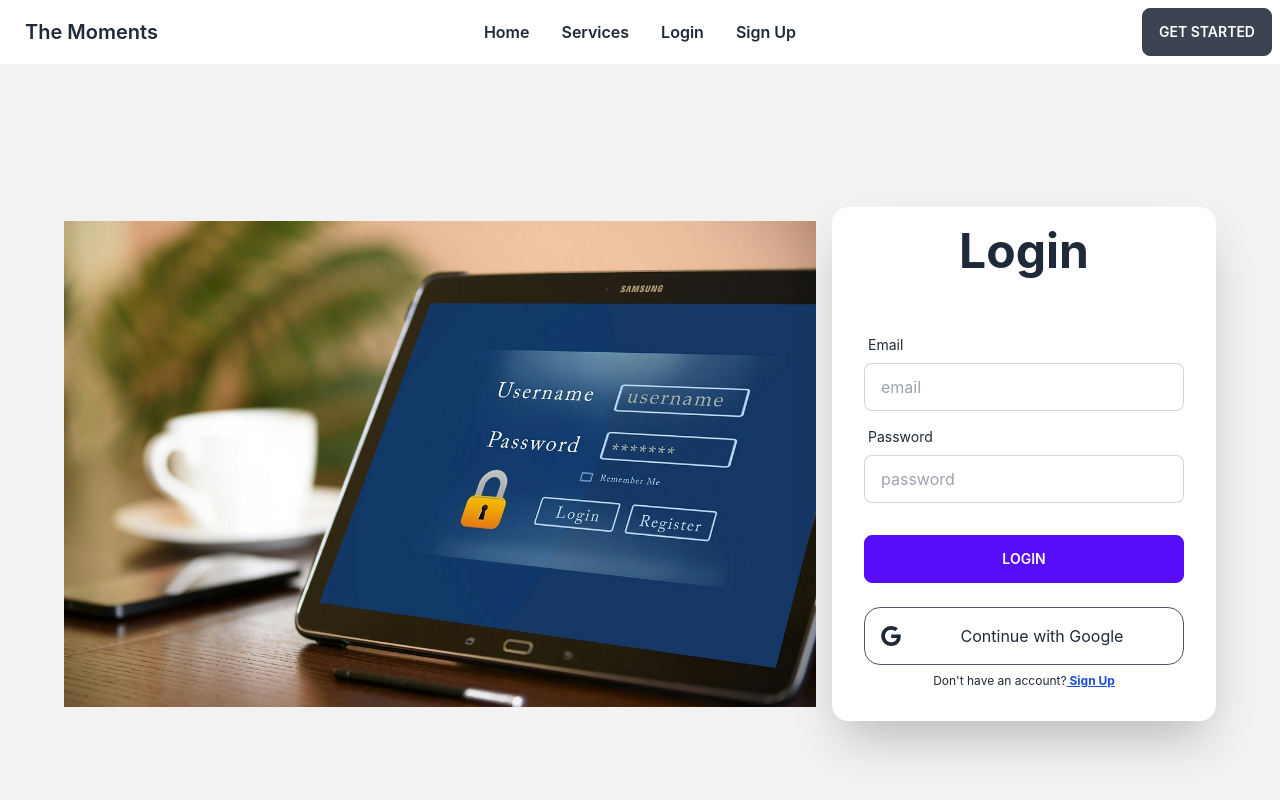
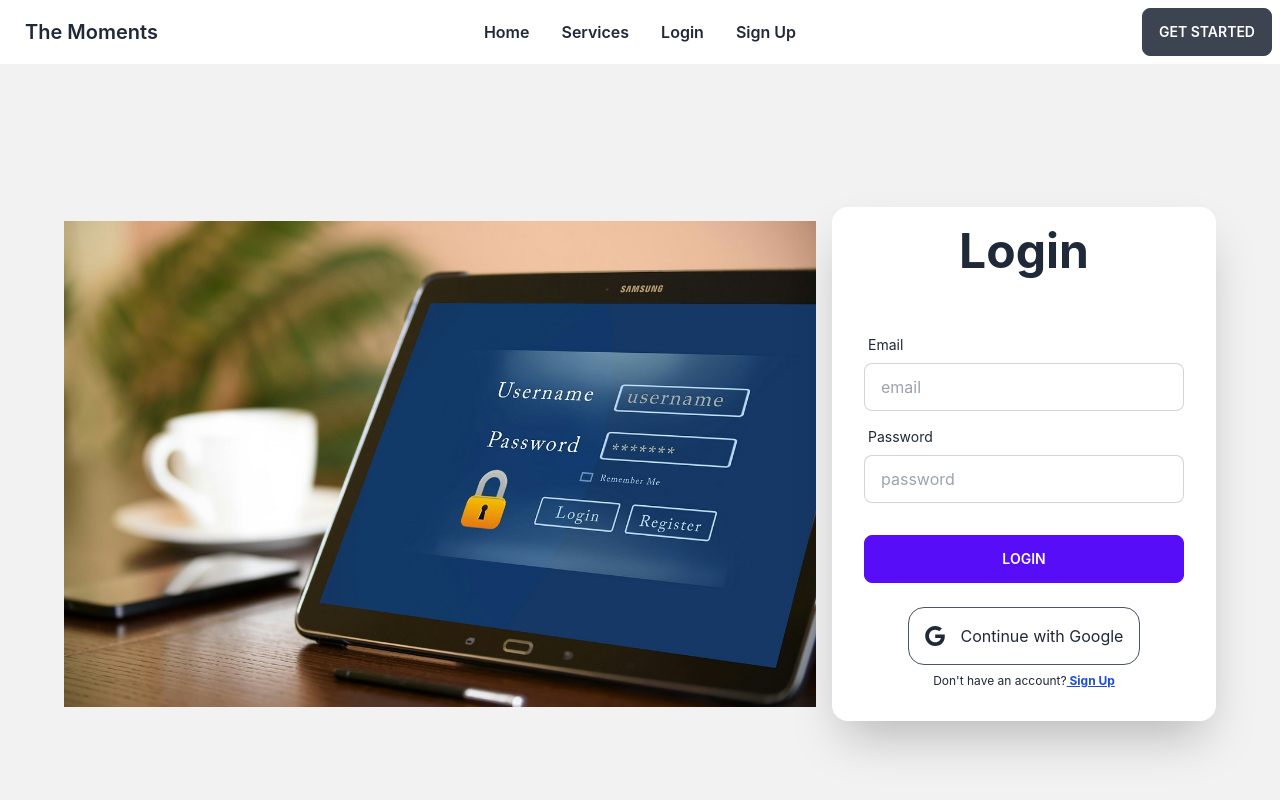
Before and after one commit to ShapnaAkter06/The-Moment-Client, a React (Create React App) app: page /login in a window 1280 px wide. Shown: the top 800 px of the page. Built offline with nearby package versions, Linux system fonts and the light colour scheme; no server answers.

Commit message:
added social authentication

```diff
--- a/src/Components/Login/Login.js
+++ b/src/Components/Login/Login.js
@@ -2,6 +2,7 @@ import React, { useContext } from 'react';
 import { Link } from 'react-router-dom';
 import login from '../../assets/login.jpg'
 import { AuthContext } from '../../Contexts/AuthProvider/AuthProvider';
+import SocialLogin from '../SocialLogin/SocialLogin';
 
 const Login = () => {
     const { logIn } = useContext(AuthContext);
@@ -50,12 +51,7 @@ const Login = () => {
                             <input className='btn btn-primary' type="submit" value="Login" />
                         </div>
                         <div className='flex justify-center'>
-                            <button aria-label="Login with Google" type="button" className="flex items-center justify-center p-4 w-full space-x-4 border rounded-2xl focus:ring-2 focus:ring-offset-1 border-gray-600 mt-4 focus:ring-violet-400">
-                                <svg xmlns="http://www.w3.org/2000/svg" viewBox="0 0 32 32" className="w-5 h-5 fill-current">
-                                    <path d="M16.318 13.714v5.484h9.078c-0.37 2.354-2.745 6.901-9.078 6.901-5.458 0-9.917-4.521-9.917-10.099s4.458-10.099 9.917-10.099c3.109 0 5.193 1.318 6.38 2.464l4.339-4.182c-2.786-2.599-6.396-4.182-10.719-4.182-8.844 0-16 7.151-16 16s7.156 16 16 16c9.234 0 15.365-6.49 15.365-15.635 0-1.052-0.115-1.854-0.255-2.651z"></path>
-                                </svg>
-                                <p>Continue with Google</p>
-                            </button>
+                            <SocialLogin></SocialLogin>
                         </div>
                         <p className="text-xs text-center sm:px-6 dark:text-gray-400">Don't have an account?
                             <Link to='/signup' className="underline text-blue-700 font-bold"> Sign Up</Link>
--- a/src/Components/SignUp/SignUp.js
+++ b/src/Components/SignUp/SignUp.js
@@ -2,6 +2,7 @@ import React, { useContext } from 'react';
 import { Link } from 'react-router-dom';
 import signup from '../../assets/signup.gif'
 import { AuthContext } from '../../Contexts/AuthProvider/AuthProvider';
+import SocialLogin from '../SocialLogin/SocialLogin';
 
 const SignUp = () => {
     const { createUser } = useContext(AuthContext);
@@ -52,12 +53,7 @@ const SignUp = () => {
                             <input className='btn btn-primary' type="submit" value="Sign Up" />
                         </div>
                         <div className='flex justify-center'>
-                            <button aria-label="Login with Google" type="button" className="flex items-center justify-center p-4 w-full space-x-4 border rounded-2xl focus:ring-2 focus:ring-offset-1 border-gray-600 mt-4 focus:ring-violet-400">
-                                <svg xmlns="http://www.w3.org/2000/svg" viewBox="0 0 32 32" className="w-5 h-5 fill-current">
-                                    <path d="M16.318 13.714v5.484h9.078c-0.37 2.354-2.745 6.901-9.078 6.901-5.458 0-9.917-4.521-9.917-10.099s4.458-10.099 9.917-10.099c3.109 0 5.193 1.318 6.38 2.464l4.339-4.182c-2.786-2.599-6.396-4.182-10.719-4.182-8.844 0-16 7.151-16 16s7.156 16 16 16c9.234 0 15.365-6.49 15.365-15.635 0-1.052-0.115-1.854-0.255-2.651z"></path>
-                                </svg>
-                                <p>Continue with Google</p>
-                            </button>
+                            <SocialLogin></SocialLogin>
                         </div>
                         <p className="text-xs text-center sm:px-6 dark:text-gray-400">Already have an account?
                             <Link to='/login' className="underline text-blue-700 font-bold"> Login</Link>
--- /dev/null
+++ b/src/Components/SocialLogin/SocialLogin.js
@@ -0,0 +1,29 @@
+import React, { useContext } from 'react';
+import { AuthContext } from '../../Contexts/AuthProvider/AuthProvider';
+
+const SocialLogin = () => {
+    const { googleSignIn } = useContext(AuthContext);
+
+    const handleGoogleSignIn = () => {
+        googleSignIn()
+            .then(result => {
+                const user = result.user;
+                console.log(user);
+            })
+            .catch(err => console.error(err))
+    }
+    return (
+        <div>
+            <button
+            onClick={handleGoogleSignIn}
+            aria-label="Login with Google" type="button" className="flex items-center justify-center p-4 w-full space-x-4 border rounded-2xl focus:ring-2 focus:ring-offset-1 border-gray-600 mt-4 focus:ring-violet-400">
+                <svg xmlns="http://www.w3.org/2000/svg" viewBox="0 0 32 32" className="w-5 h-5 fill-current">
+                    <path d="M16.318 13.714v5.484h9.078c-0.37 2.354-2.745 6.901-9.078 6.901-5.458 0-9.917-4.521-9.917-10.099s4.458-10.099 9.917-10.099c3.109 0 5.193 1.318 6.38 2.464l4.339-4.182c-2.786-2.599-6.396-4.182-10.719-4.182-8.844 0-16 7.151-16 16s7.156 16 16 16c9.234 0 15.365-6.49 15.365-15.635 0-1.052-0.115-1.854-0.255-2.651z"></path>
+                </svg>
+                <p>Continue with Google</p>
+            </button>
+        </div>
+    );
+};
+
+export default SocialLogin;
```
